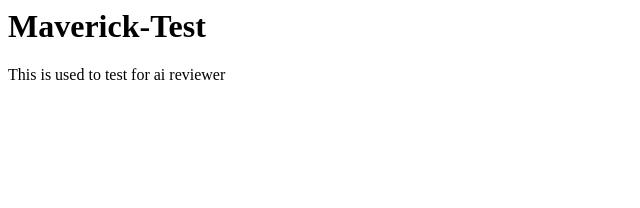
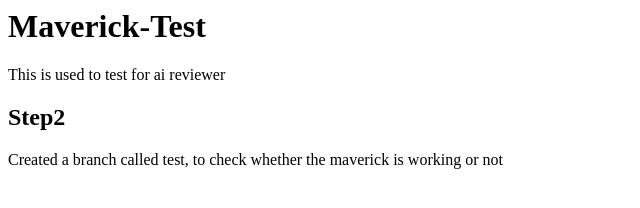
Before and after one commit to jafar369sharif/react2, a plain HTML site: page index.html in a window 1280 px wide. Shown: the whole page, without its empty margins (0-640 px from the left). Drawn offline with Linux system fonts and the light colour scheme.

Commit message:
added another branch

```diff
--- a/index.html
+++ b/index.html
@@ -1,2 +1,4 @@
 <h1>Maverick-Test</h1>
 <p>This is used to test for ai reviewer  </p>
+<h2>Step2</h2>
+<P>Created a branch called test, to check  whether the maverick is working or not</P>
```
